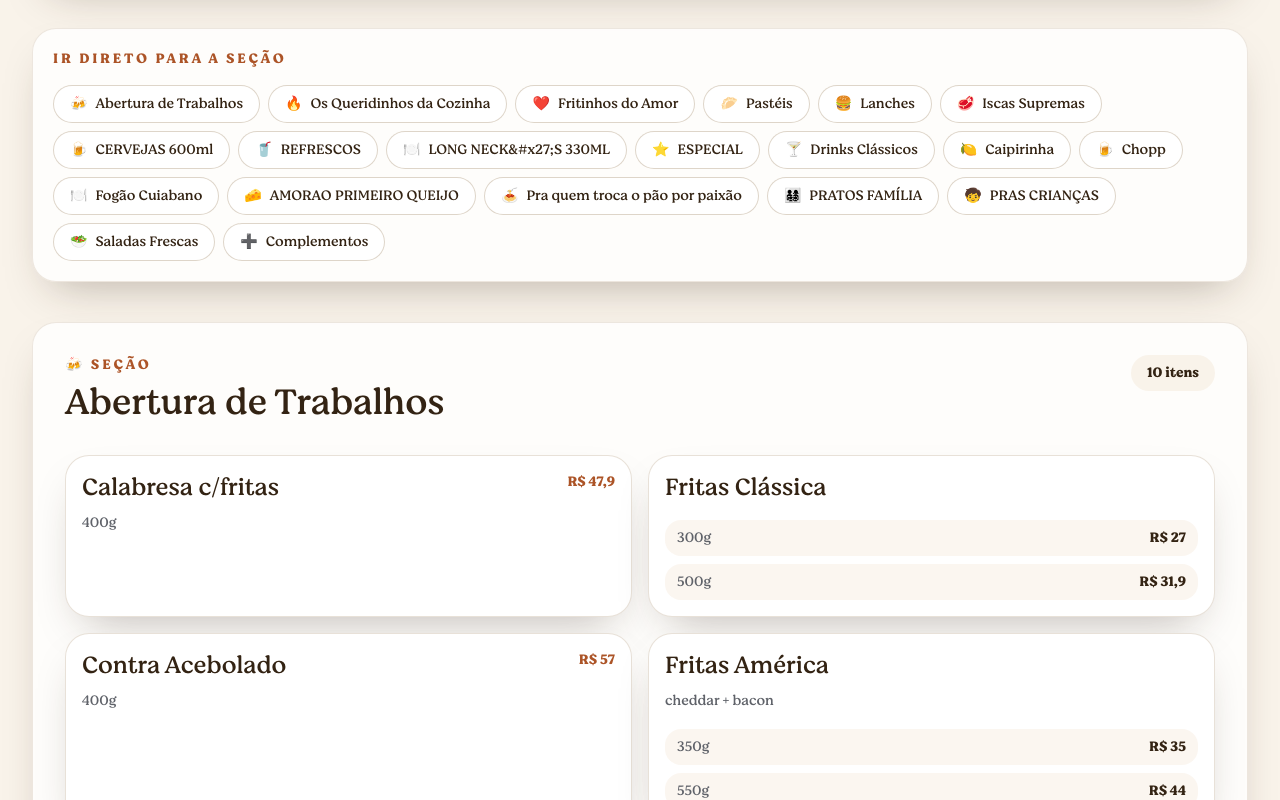
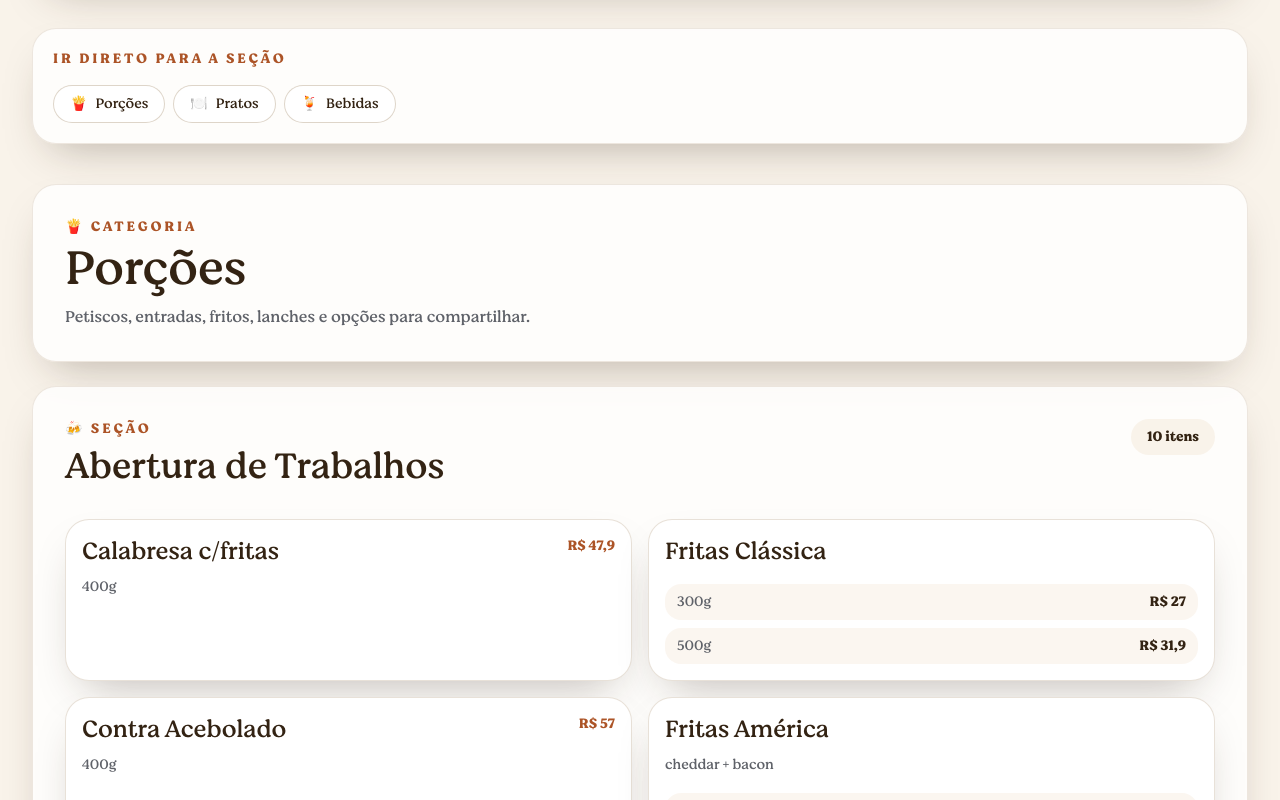
Before and after one commit to cuiabar/web, a React (Vite) app: page /menu in a window 1280 px wide. Shown: the part 520-1320 px from the top of the page. Built offline with nearby package versions, Linux system fonts and the light colour scheme.

Commit message:
feat: regroup menu navigation sections

```diff
--- a/src/pages/MenuPage.tsx
+++ b/src/pages/MenuPage.tsx
@@ -1,6 +1,7 @@
 import { Link } from 'react-router-dom';
 import { SectionHeading } from '../components/SectionHeading';
 import { menuSectionEmojis, menuSections, menuSectionsWithImages } from '../data/menu';
+import type { MenuSection } from '../data/types';
 import { siteConfig } from '../data/siteConfig';
 import { useSeo } from '../hooks/useSeo';
 
@@ -15,6 +16,60 @@ const slugify = (value: string) =>
 const totalItems = menuSections.reduce((sum, section) => sum + section.items.length, 0);
 
 const formatDescription = (value: string) => value.replace(/^"|"$/g, '');
+
+const menuSectionGroups: Array<{
+  id: string;
+  label: string;
+  emoji: string;
+  description: string;
+  sectionNames: string[];
+}> = [
+  {
+    id: 'porcoes',
+    label: 'Porções',
+    emoji: '🍟',
+    description: 'Petiscos, entradas, fritos, lanches e opções para compartilhar.',
+    sectionNames: [
+      'Abertura de Trabalhos',
+      'Os Queridinhos da Cozinha',
+      'Fritinhos do Amor',
+      'Pastéis',
+      'Lanches',
+      'Iscas Supremas',
+    ],
+  },
+  {
+    id: 'pratos',
+    label: 'Pratos',
+    emoji: '🍽️',
+    description: 'Executivos, família, massas, saladas e complementos da casa.',
+    sectionNames: [
+      'Fogão Cuiabano',
+      'AMORAO PRIMEIRO QUEIJO',
+      'Pra quem troca o pão por paixão',
+      'PRATOS FAMÍLIA',
+      'PRAS CRIANÇAS',
+      'Saladas Frescas',
+      'Complementos',
+    ],
+  },
+  {
+    id: 'bebidas',
+    label: 'Bebidas',
+    emoji: '🍹',
+    description: 'Cervejas, drinks, refrescos, chopp e clássicos para acompanhar.',
+    sectionNames: ['CERVEJAS 600ml', 'REFRESCOS', "LONG NECK'S 330ML", 'ESPECIAL', 'Drinks Clássicos', 'Caipirinha', 'Chopp'],
+  },
+];
+
+const sectionsByName = new Map(menuSections.map((section) => [section.name, section]));
+
+const groupedMenuSections = menuSectionGroups.map((group) => ({
+  ...group,
+  sections: group.sectionNames
+    .map((sectionName) => sectionsByName.get(sectionName))
+    .filter((section): section is MenuSection => Boolean(section)),
+}));
 
 const MenuPage = () => {
   useSeo({
@@ -46,31 +101,39 @@ const MenuPage = () => {
       <nav className="card p-5">
         <p className="text-sm font-semibold uppercase tracking-[0.2em] text-terracotta">Ir direto para a seção</p>
         <div className="mt-4 flex flex-wrap gap-2">
-          {menuSections.map((section) => (
+          {groupedMenuSections.map((group) => (
             <a
-              key={section.name}
-              href={`#${slugify(section.name)}`}
+              key={group.id}
+              href={`#${group.id}`}
               className="rounded-full border border-sand/70 bg-white px-4 py-2 text-sm text-cocoa transition hover:border-terracotta hover:text-terracotta"
             >
-              <span className="mr-2">{menuSectionEmojis[section.name] ?? '🍽️'}</span>
-              {section.name}
+              <span className="mr-2">{group.emoji}</span>
+              {group.label}
             </a>
           ))}
         </div>
       </nav>
 
       <div className="space-y-6">
-        {menuSections.map((section) => {
+        {groupedMenuSections.map((group) => (
+          <section key={group.id} id={group.id} className="space-y-6 scroll-mt-28">
+            <div className="card p-6 sm:p-8">
+              <p className="text-sm font-semibold uppercase tracking-[0.2em] text-terracotta">{group.emoji} Categoria</p>
+              <h2 className="mt-2 font-heading text-4xl text-cocoa sm:text-5xl">{group.label}</h2>
+              <p className="mt-3 max-w-3xl text-steel">{group.description}</p>
+            </div>
+
+            {group.sections.map((section) => {
               const showImages = menuSectionsWithImages.has(section.name);
 
               return (
-            <section key={section.name} id={slugify(section.name)} className="card scroll-mt-28 p-6 sm:p-8">
+                <section key={section.name} id={slugify(section.name)} className="card p-6 sm:p-8">
                   <div className="flex flex-wrap items-start justify-between gap-4">
                     <div className="max-w-3xl">
                       <p className="text-sm font-semibold uppercase tracking-[0.2em] text-terracotta">
                         {menuSectionEmojis[section.name] ?? '🍽️'} Seção
                       </p>
-                  <h2 className="mt-2 font-heading text-3xl text-cocoa sm:text-4xl">{section.name}</h2>
+                      <h3 className="mt-2 font-heading text-3xl text-cocoa sm:text-4xl">{section.name}</h3>
                       {section.description ? <p className="mt-3 text-steel">{formatDescription(section.description)}</p> : null}
                     </div>
                     <div className="rounded-full bg-cream px-4 py-2 text-sm font-semibold text-cocoa">
@@ -85,7 +148,7 @@ const MenuPage = () => {
                           <div className="min-w-0 flex-1">
                             <div className="flex items-start justify-between gap-3">
                               <div>
-                            <h3 className="font-heading text-2xl text-cocoa">{item.name}</h3>
+                                <h4 className="font-heading text-2xl text-cocoa">{item.name}</h4>
                                 {item.description ? (
                                   <p className="mt-2 text-sm leading-relaxed text-steel">{formatDescription(item.description)}</p>
                                 ) : null}
@@ -120,6 +183,8 @@ const MenuPage = () => {
                 </section>
               );
             })}
+          </section>
+        ))}
       </div>
     </section>
   );
```
Lines whose indentation alone changed are shown as unchanged.
